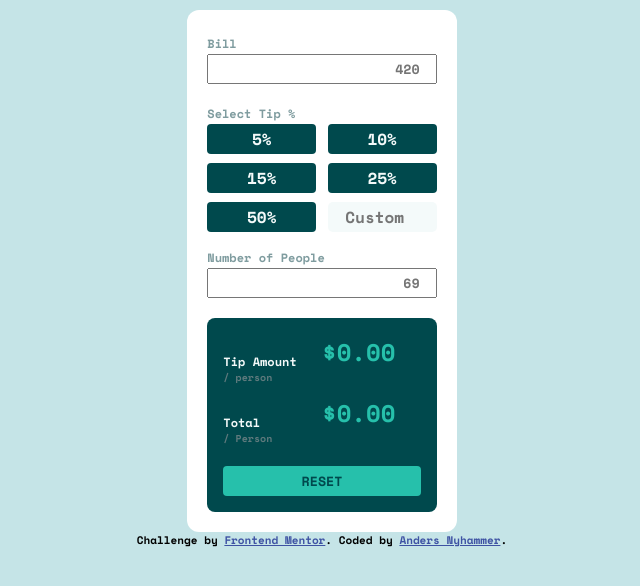
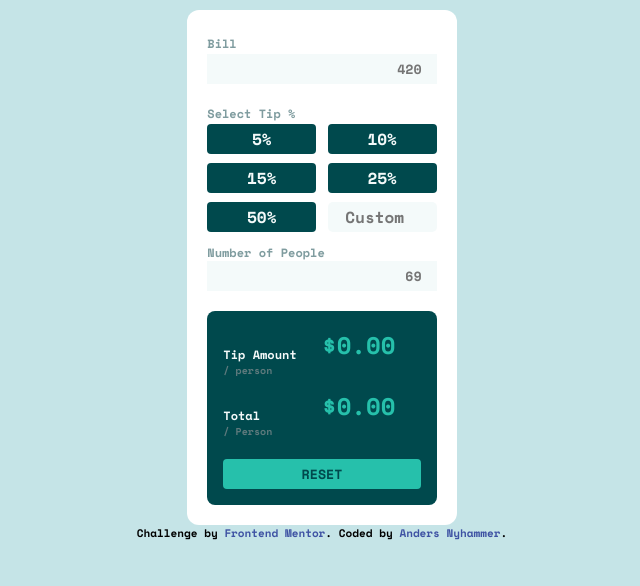
Before and after one commit to Anders-kodehode/tip-calculator-app, a plain HTML site: page tip-calculator-app-main/index.html in a window 1280 px wide. Shown: the part 76-662 px from the top of the page, without its empty margins (318-958 px from the left). Drawn offline with nearby package versions, Linux system fonts and the light colour scheme.

Commit message:
minor css adjustments

```diff
--- a/tip-calculator-app-main/index.css
+++ b/tip-calculator-app-main/index.css
@@ -98,11 +98,15 @@ label {
     font-size: 12px;
     }
     #inbill {
+        background-color: var(--light-grayish-cyan2);
+        border-style: none;
         text-align: right;
         width: 100%;
         height: 100%;
     }
     #inpeople {
+        background-color: var(--light-grayish-cyan2);
+        border-style: none;
         text-align: right;
         width: 100%;
         height: 100%;
@@ -122,14 +126,15 @@ label {
 }
 
 .numpeople {
+    display: flex;
     font-size: 12px;
 }
 
 #error {
     display: flex;
     justify-content: flex-end;
-    color: rgb(243, 92, 104);
-    font-size: 10px;
+    color: rgb(248, 113, 124);
+    font-size: 11px;
 }
 
 .wrap-input {
@@ -189,4 +194,5 @@ label {
 
 .attribution a {
     color: hsl(228, 45%, 44%);
+    text-decoration: none;
 }
```
